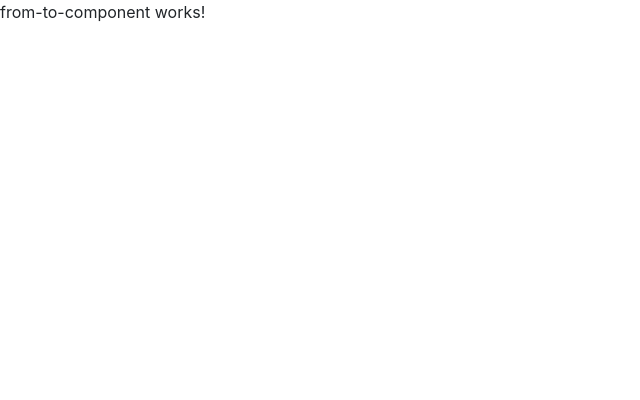
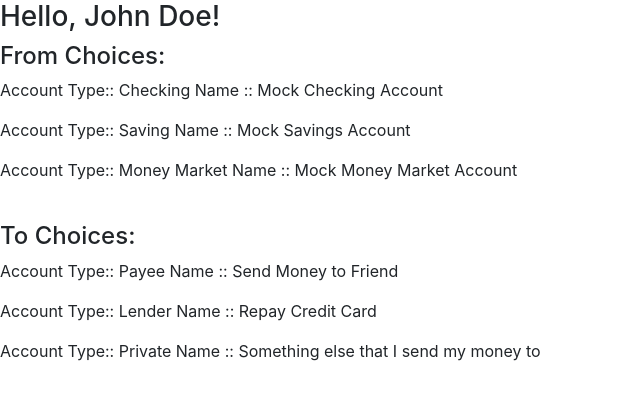
Before and after one commit to svaidhyanath/tempAssignment, an Angular app: page / in a window 1280 px wide. Shown: the top 400 px of the page, without its empty margins (0-640 px from the left). Built offline with nearby package versions, Linux system fonts and the light colour scheme.

Commit message:
In progress....service hooking to the from-to-component

```diff
--- a/src/app/app.component.ts
+++ b/src/app/app.component.ts
@@ -6,5 +6,5 @@ import { Component } from '@angular/core';
   styleUrls: ['./app.component.css']
 })
 export class AppComponent {
-  title = 'tempAssignment';
+  title = 'Payment Hub';
 }
--- a/src/app/from-to-component/from-to-component.component.html
+++ b/src/app/from-to-component/from-to-component.component.html
@@ -1,3 +1,12 @@
-<p>
-  from-to-component works!
-</p>
+<h3>
+  Hello, {{user.name}}!
+</h3>
+<h4>From Choices:</h4>
+<div *ngFor="let choice of fromAccountChoices">
+  <p>Account Type:: {{choice.accountType}}     Name :: {{choice.accountName}}</p>
+</div>
+<br>
+<h4>To Choices:</h4>
+<div *ngFor="let choice of toAccountChoices">
+  <p>Account Type:: {{choice.accountType}}     Name :: {{choice.accountName}}</p>
+</div>
--- a/src/app/from-to-component/from-to-component.component.ts
+++ b/src/app/from-to-component/from-to-component.component.ts
@@ -20,6 +20,9 @@ export class FromToComponentComponent implements OnInit {
   constructor(private service: SharedAppServicesService) { }
 
   ngOnInit() {
+    this.getUserDetail();
+    this.getFromAccountsInfo();
+    this.getToAccountsInfo();
   }
 
   getUserDetail(): void {
--- a/src/app/services/shared-app-services.service.ts
+++ b/src/app/services/shared-app-services.service.ts
@@ -18,17 +18,17 @@ export class SharedAppServicesService {
   constructor() { }
 
   getUserDetails(): Observable<MockUserObject> {
-    console.log('Get User Service response: ', MOCK_SAMPLE_USER);
+    // console.log('Get User Service response: ', MOCK_SAMPLE_USER);
     return of(MOCK_SAMPLE_USER);
   }
 
   getFromAccountsOfUser(): Observable<MockFromAccountsModel[]> {
-    console.log('Get From Accounts Service response: ', MOCK_FROM_ACCOUNTS_ARRAY);
+    // console.log('Get From Accounts Service response: ', MOCK_FROM_ACCOUNTS_ARRAY);
     return of(MOCK_FROM_ACCOUNTS_ARRAY);
   }
 
   getToAccountsOfUser(): Observable<MockToAccountsModel[]> {
-    console.log('Get To Accounts Service response: ', MOCK_TO_ACCOUNTS_ARRAY);
+    // console.log('Get To Accounts Service response: ', MOCK_TO_ACCOUNTS_ARRAY);
     return of(MOCK_TO_ACCOUNTS_ARRAY);
   }
 
```
